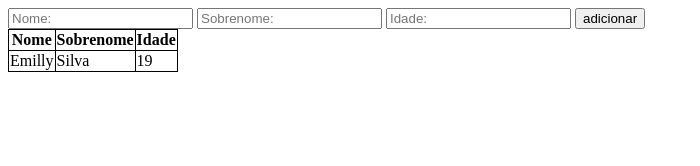
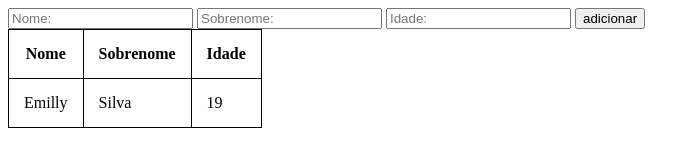
Before and after one commit to emillymlss/table-js, a plain HTML site: page index.html in a window 1280 px wide. Shown: the whole page, without its empty margins (0-700 px from the left). Drawn offline with Linux system fonts and the light colour scheme.

Commit message:
Update index.html

```diff
--- a/index.html
+++ b/index.html
@@ -10,7 +10,9 @@
                 border-collapse: collapse;
             }
 
-
+              td, th {
+                padding: 15px;
+              }
 
          </style>
 
```
